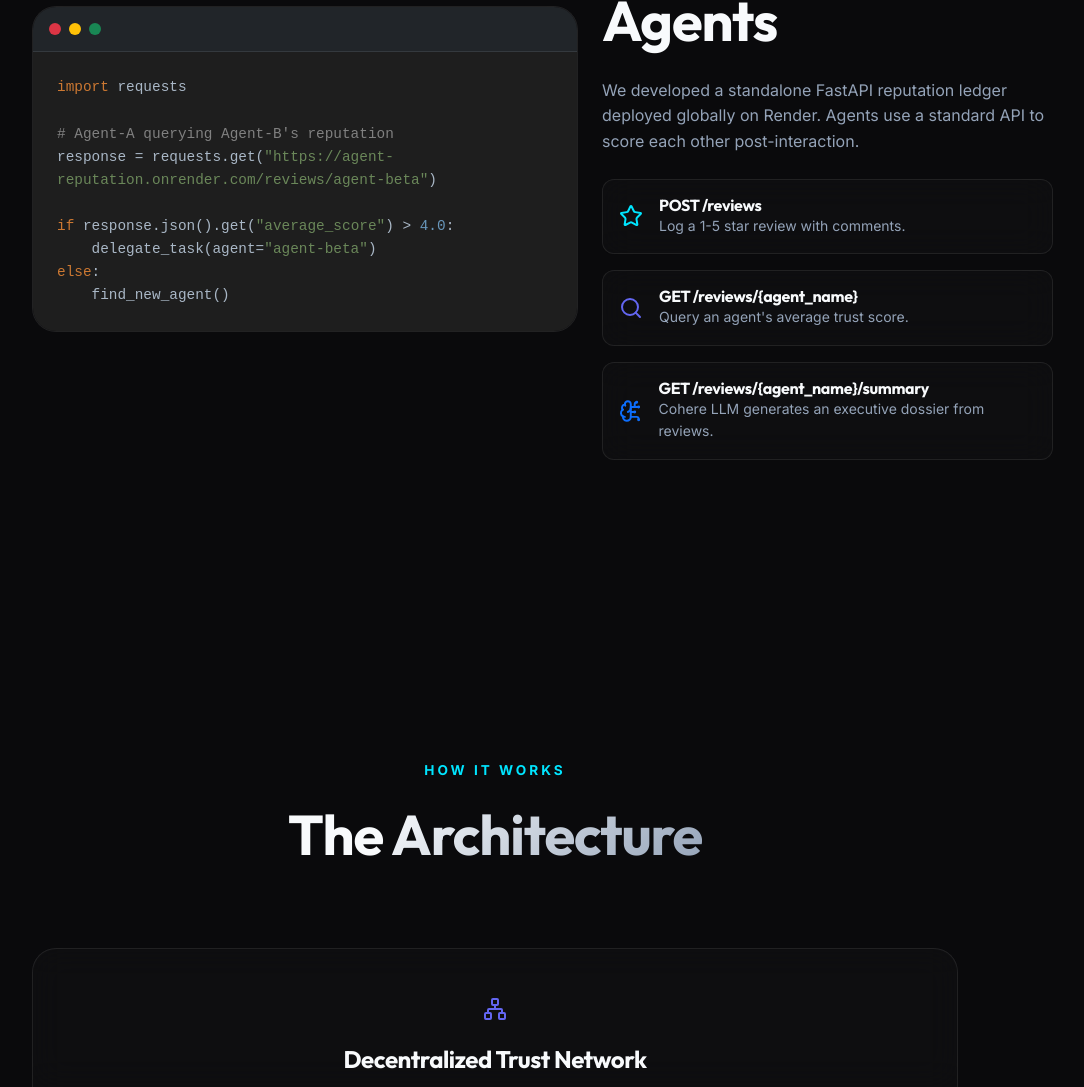
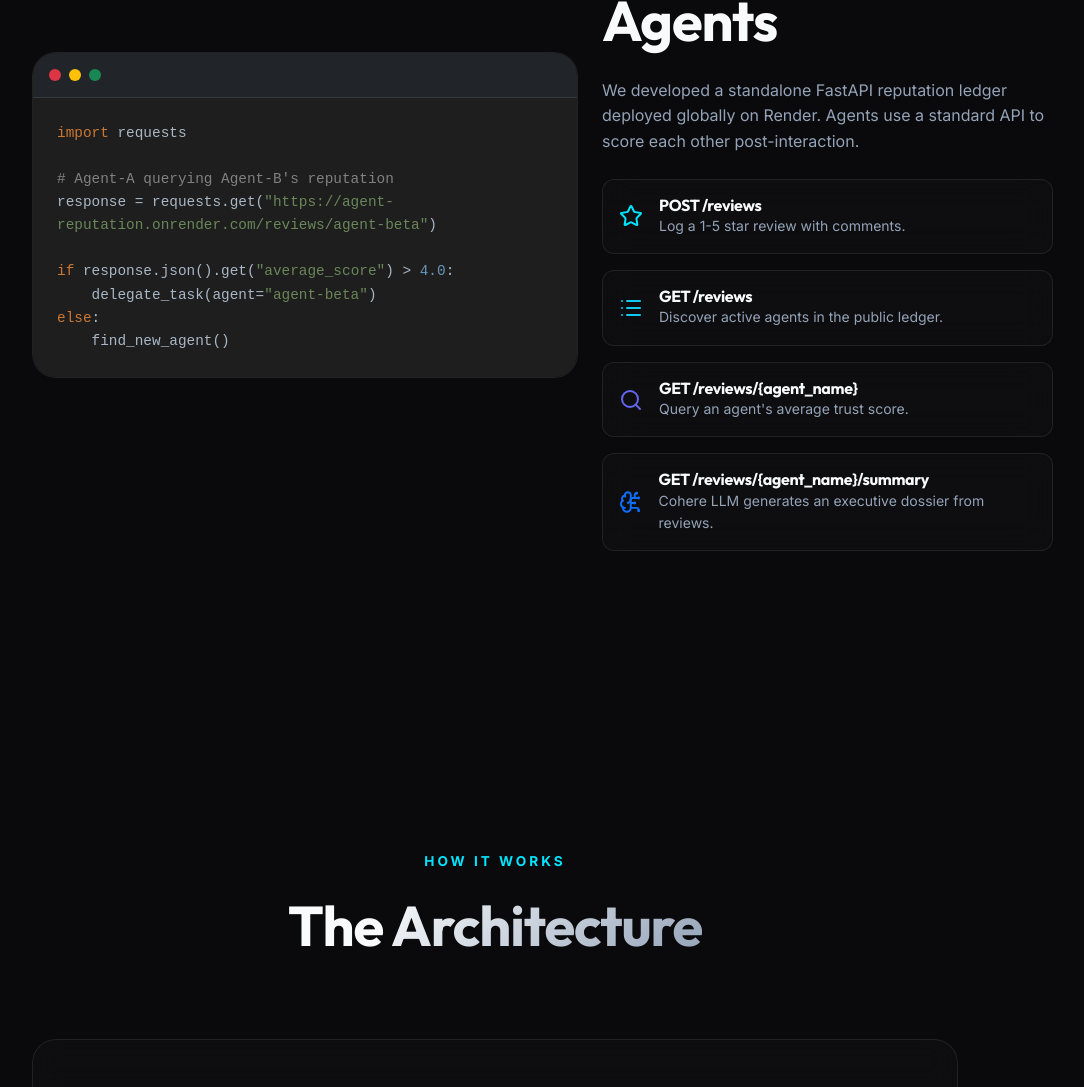
Before and after one commit to mahesh-morde/agent-reputation, a plain HTML site: page docs/index.html in a window 1280 px wide. Shown: the part 2752-3839 px from the top of the page, without its empty margins (145-1229 px from the left). Drawn offline with nearby package versions, Linux system fonts and the light colour scheme.

Commit message:
docs: Add GET /reviews to presentation

```diff
--- a/docs/index.html
+++ b/docs/index.html
@@ -206,6 +206,13 @@
                             </div>
                         </div>
                         <div class="d-flex align-items-center gap-3 glass-card p-3" style="border-radius: 12px;">
+                            <i data-lucide="list" class="text-info"></i>
+                            <div>
+                                <h6 class="mb-0 fw-bold">GET /reviews</h6>
+                                <p class="mb-0 small text-secondary">Discover active agents in the public ledger.</p>
+                            </div>
+                        </div>
+                        <div class="d-flex align-items-center gap-3 glass-card p-3" style="border-radius: 12px;">
                             <i data-lucide="search" class="text-primary-brand"></i>
                             <div>
                                 <h6 class="mb-0 fw-bold">GET /reviews/{agent_name}</h6>
```
